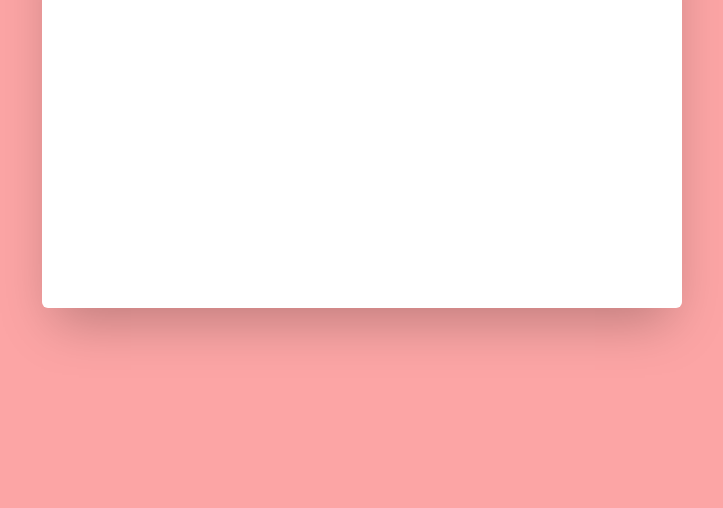
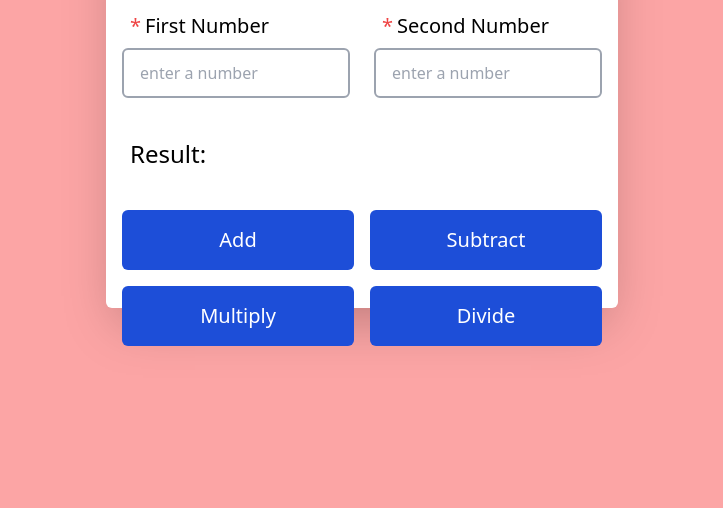
Before and after one commit to marycynthia2020/mini-calculator, a plain HTML site: page index.html in a window 1280 px wide. Shown: the part 292-800 px from the top of the page, without its empty margins (278-1001 px from the left). Drawn offline with Linux system fonts and the light colour scheme.

Commit message:
implements Ui

```diff
--- a/index.html
+++ b/index.html
@@ -6,9 +6,46 @@
     <link rel="stylesheet" href="/dist/style.css" />
     <title>Calculator</title>
   </head>
-  <body class="w-screen h-screen grid place-items-center bg-red-300">
-    <div class="w-[90%] p-2 md:w-1/2 md:h-1/2 bg-white rounded-md shadow-2xl">
-      fwedc
+  <body class="w-screen h-screen md:grid md:place-items-center md:bg-red-300">
+    <div
+      class="w-[100%] h-full p-4 pt-8 md:w-2/5 md:h-1/2 bg-white rounded-md shadow-2xl"
+    >
+      <h1 class=" text-3xl md:text-4xl text-center mb-8">Simple Calculator</h1>
+      <form action="">
+        <div class="grid md:grid-cols-2 gap-10 md:gap-6 mb-10 ">
+          <div class="flex flex-col gap-2">
+            <label for="number" class="text-xl pl-2"
+              ><span class="text-red-500 mr-1">*</span>First Number</label
+            >
+            <input
+              type="number"
+              name=""
+              id="number"
+              placeholder="enter a number"
+              class="p-4 h-[50px] border-2 border-gray-400 rounded-md w-full"
+            />
+          </div>
+
+          <div class="flex flex-col gap-2">
+            <label for="number" class="text-xl pl-2"
+              ><span class="text-red-500 mr-1">*</span>Second Number</label
+            >
+            <input
+              type="number"
+              name=""
+              id="number"
+              placeholder="enter a number"
+              class="p-4 h-[50px] border-2 border-gray-400 rounded-md w-full"
+            />
+          </div>
+        </div>
+        <span class="text-2xl p-2 rounded-md">Result:</span>
+        <div class="grid md:grid-cols-2 mt-10 gap-4">
+          <button class="text-white  text-xl py-4 rounded-md bg-blue-700">Add</button>
+          <button class="text-white  text-xl py-4 rounded-md bg-blue-700">Subtract</button>
+          <button class="text-white  text-xl py-4 rounded-md bg-blue-700">Multiply</button>
+          <button class="text-white  text-xl py-4 rounded-md bg-blue-700">Divide</button>
+        </div>
+      </form>
     </div>
-  </body>
 </html>
```
Also changed, not shown: dist/style.css.
